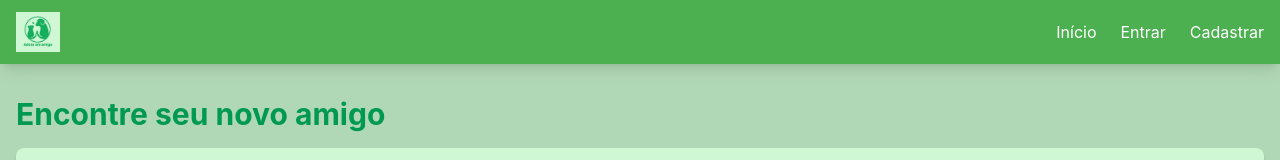
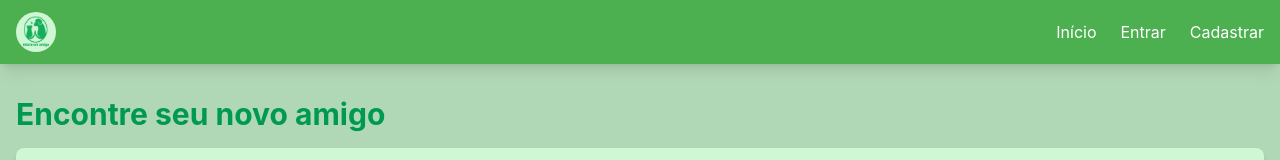
Before and after one commit to marquinhosvlka/adote_um_amigo, a Vue app: page / in a window 1280 px wide. Shown: the top 160 px of the page. Built offline with nearby package versions, Linux system fonts and the light colour scheme; no server answers; the database is empty.

Commit message:
Dixando a imagem redonda

```diff
--- a/src/components/Navbar.vue
+++ b/src/components/Navbar.vue
@@ -36,7 +36,8 @@ const toggleMenu = () => {
       <div class="flex justify-between items-center h-16">
         <!-- Logo -->
         <router-link to="/" class="text-white font-bold text-xl">
-          <img src="../assets/logo.png" alt="Adote um Amigo" class="h-10 w-auto" />
+
+          <img src="../assets/logo.png" alt="Adote um Amigo" class="h-10 w-10 rounded-full" />
         </router-link>
 
         <!-- Menu de navegação -->
```
